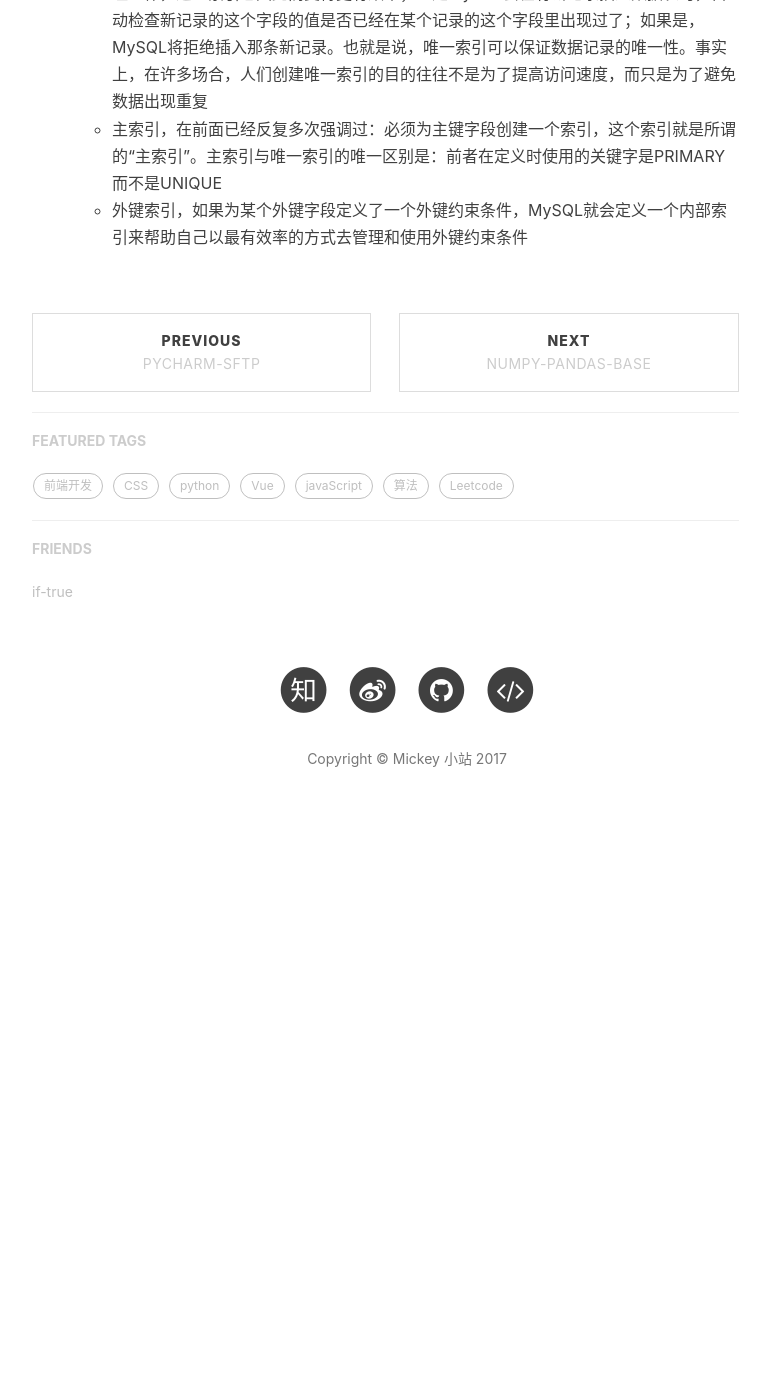
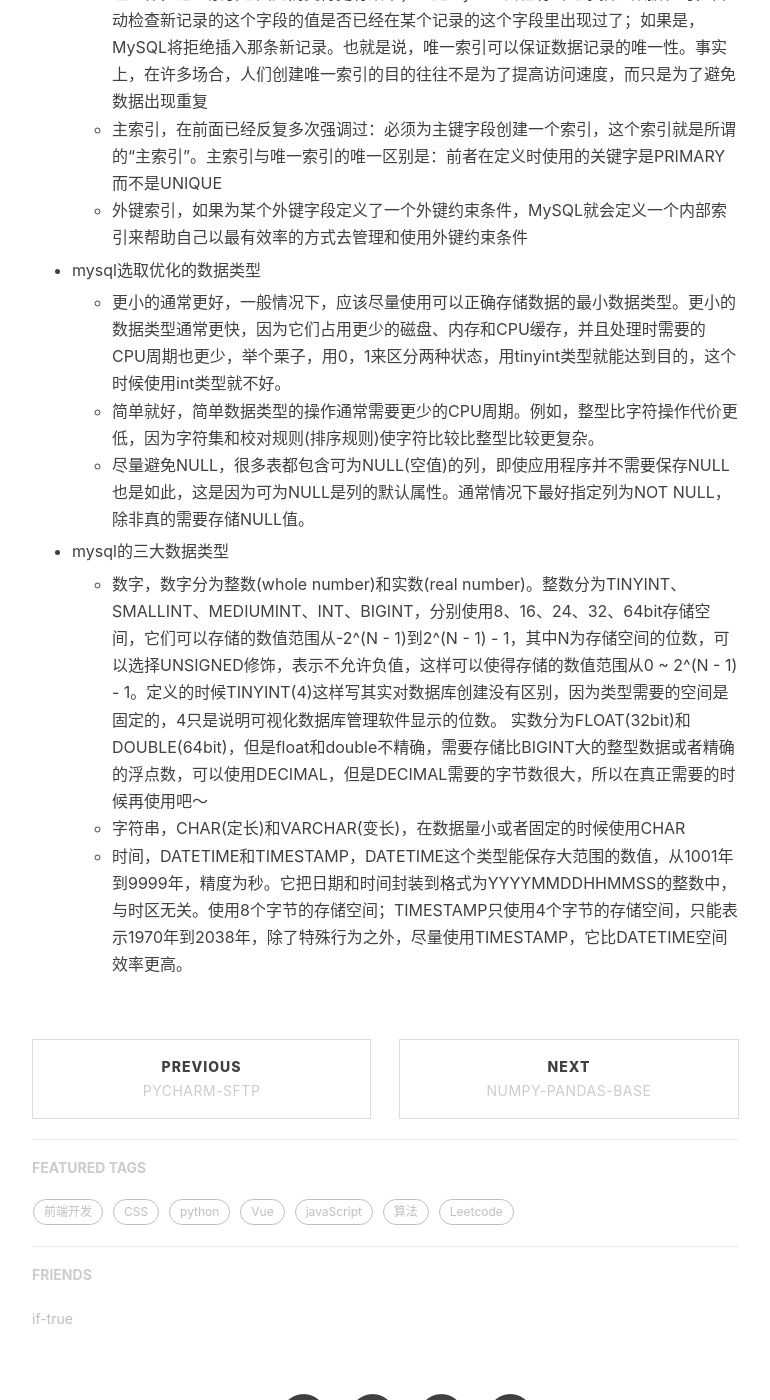
Before and after one commit to mickey0524/mickey0524.github.io, a Jekyll site: the page built from _posts/2017-11-05-db-base.md, in a window 1280 px wide and 1400 px high, scrolled down 3953 px. Shown: the whole window, without its empty margins (233-1003 px from the left). Built offline with Jekyll 4.4.1, drawn with Linux system fonts in a browser that asks for light colours; nearby versions of some CDN libraries; comment, search, counter and statistics services are not loaded; before the commit the page ends 4816 px from its top, so only the background shows below that.

Commit message:
feat(db): 增加db的数据类型介绍

```diff
--- a/_posts/2017-11-05-db-base.md
+++ b/_posts/2017-11-05-db-base.md
@@ -152,3 +152,16 @@ HAVING SUM(OrderPrice)<2000`
   * 唯一索引，普通索引允许被索引的数据列包含重复的值。比如说，因为人有可能同名，所以同一个姓名在同一个“员工个人资料”数据表里可能出现两次或更多次。如果能确定某个数据列将只包含彼此各不相同的值，在为这个数据列创建索引的时候就应该用关键字UNIQUE把它定义为一个唯一索引。这么做的好处：一是简化了MySQL对这个索引的管理工作，这个索引也因此而变得更有效率；二是MySQL会在有新记录插入数据表时，自动检查新记录的这个字段的值是否已经在某个记录的这个字段里出现过了；如果是，MySQL将拒绝插入那条新记录。也就是说，唯一索引可以保证数据记录的唯一性。事实上，在许多场合，人们创建唯一索引的目的往往不是为了提高访问速度，而只是为了避免数据出现重复
   * 主索引，在前面已经反复多次强调过：必须为主键字段创建一个索引，这个索引就是所谓的“主索引”。主索引与唯一索引的唯一区别是：前者在定义时使用的关键字是PRIMARY而不是UNIQUE
   * 外键索引，如果为某个外键字段定义了一个外键约束条件，MySQL就会定义一个内部索引来帮助自己以最有效率的方式去管理和使用外键约束条件
+
+* mysql选取优化的数据类型
+
+	* 更小的通常更好，一般情况下，应该尽量使用可以正确存储数据的最小数据类型。更小的数据类型通常更快，因为它们占用更少的磁盘、内存和CPU缓存，并且处理时需要的CPU周期也更少，举个栗子，用0，1来区分两种状态，用tinyint类型就能达到目的，这个时候使用int类型就不好。
+	* 简单就好，简单数据类型的操作通常需要更少的CPU周期。例如，整型比字符操作代价更低，因为字符集和校对规则(排序规则)使字符比较比整型比较更复杂。
+	* 尽量避免NULL，很多表都包含可为NULL(空值)的列，即使应用程序并不需要保存NULL也是如此，这是因为可为NULL是列的默认属性。通常情况下最好指定列为NOT NULL，除非真的需要存储NULL值。
+
+* mysql的三大数据类型
+
+	* 数字，数字分为整数(whole number)和实数(real number)。整数分为TINYINT、SMALLINT、MEDIUMINT、INT、BIGINT，分别使用8、16、24、32、64bit存储空间，它们可以存储的数值范围从-2^(N - 1)到2^(N - 1) - 1，其中N为存储空间的位数，可以选择UNSIGNED修饰，表示不允许负值，这样可以使得存储的数值范围从0 ~ 2^(N - 1) - 1。定义的时候TINYINT(4)这样写其实对数据库创建没有区别，因为类型需要的空间是固定的，4只是说明可视化数据库管理软件显示的位数。
+实数分为FLOAT(32bit)和DOUBLE(64bit)，但是float和double不精确，需要存储比BIGINT大的整型数据或者精确的浮点数，可以使用DECIMAL，但是DECIMAL需要的字节数很大，所以在真正需要的时候再使用吧～
+	* 字符串，CHAR(定长)和VARCHAR(变长)，在数据量小或者固定的时候使用CHAR
+	* 时间，DATETIME和TIMESTAMP，DATETIME这个类型能保存大范围的数值，从1001年到9999年，精度为秒。它把日期和时间封装到格式为YYYYMMDDHHMMSS的整数中，与时区无关。使用8个字节的存储空间；TIMESTAMP只使用4个字节的存储空间，只能表示1970年到2038年，除了特殊行为之外，尽量使用TIMESTAMP，它比DATETIME空间效率更高。
```
